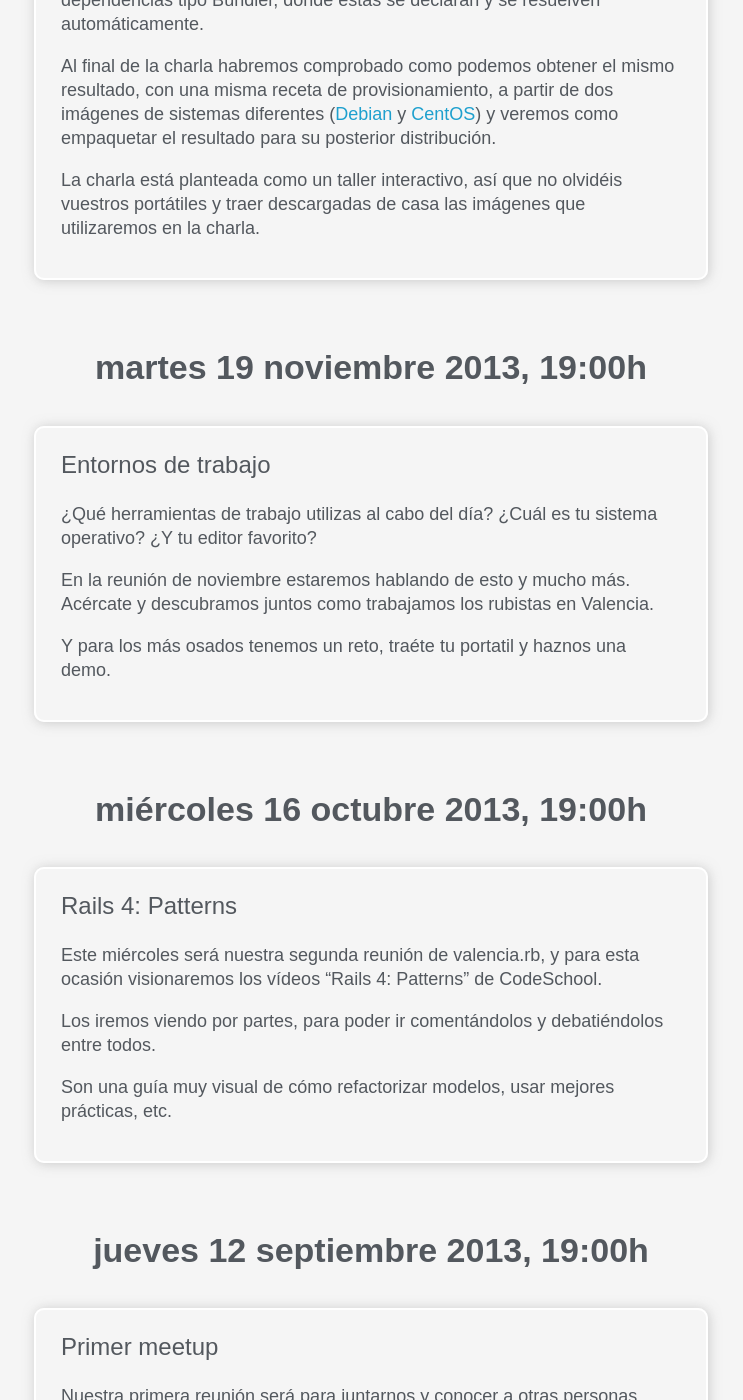
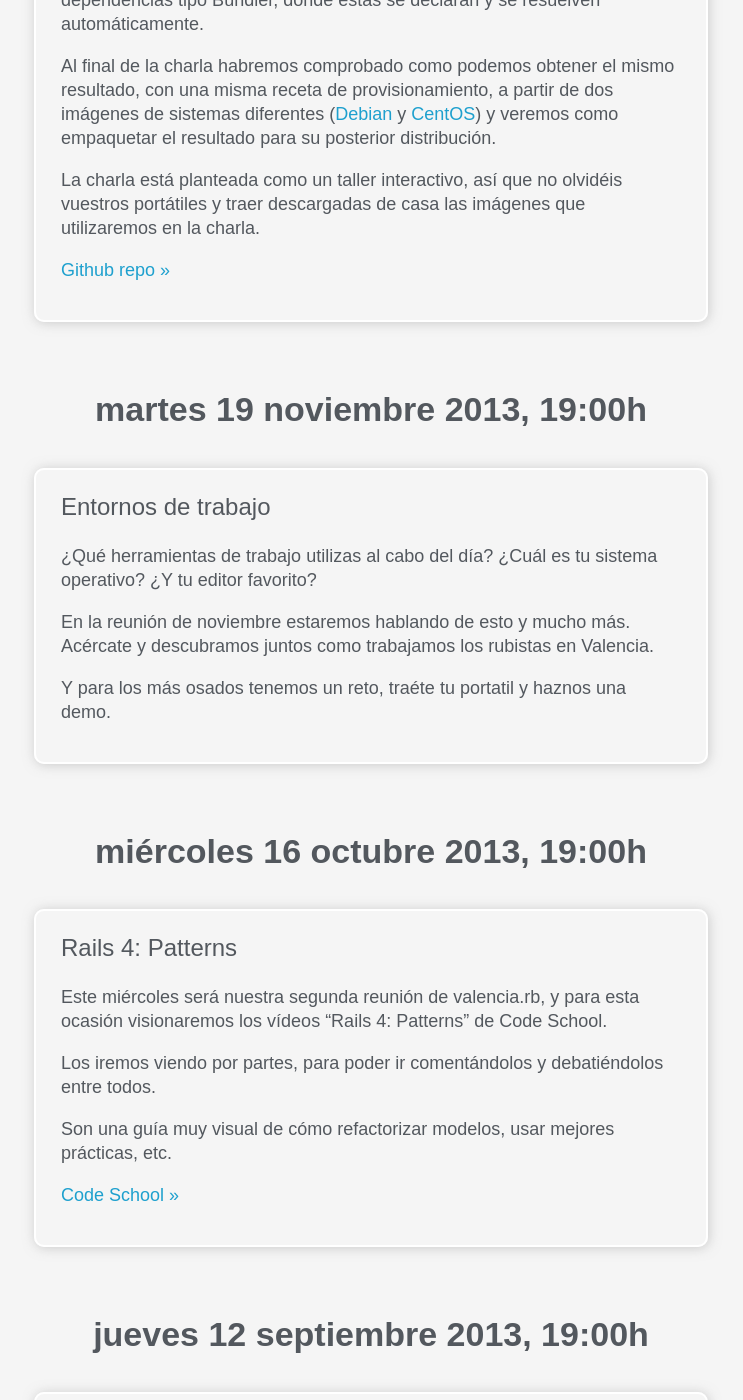
Before and after one commit to josacar/valenciarb.github.io, a Jekyll site: the page built from past.html, in a window 1280 px wide and 1400 px high, scrolled down 808 px. Shown: the whole window, without its empty margins (269-1012 px from the left). Built offline with Jekyll 4.4.1, drawn with Linux system fonts in a browser that asks for light colours; some web fonts are replaced; Markdown is read by kramdown in place of the engine named in the settings.

Commit message:
Add reference links for past meetups

```diff
--- a/_posts/2013-10-16-rails-4-patterns.markdown
+++ b/_posts/2013-10-16-rails-4-patterns.markdown
@@ -3,8 +3,10 @@ date: 2013-10-16 19:00
 title: "Rails 4: Patterns"
 ---
 
-Este miércoles será nuestra segunda reunión de valencia.rb, y para esta ocasión visionaremos los vídeos "Rails 4: Patterns" de CodeSchool.
+Este miércoles será nuestra segunda reunión de valencia.rb, y para esta ocasión visionaremos los vídeos "Rails 4: Patterns" de Code School.
 
 Los iremos viendo por partes, para poder ir comentándolos y debatiéndolos entre todos.
 
 Son una guía muy visual de cómo refactorizar modelos, usar mejores prácticas, etc.
+
+[Code School »](https://www.codeschool.com/courses/rails-4-patterns)
--- a/_posts/2013-12-17-vagrant-y-chef.markdown
+++ b/_posts/2013-12-17-vagrant-y-chef.markdown
@@ -12,3 +12,5 @@ Ya con Chef empezaremos obteniendo manualmente todas las dependencias y alojánd
 Al final de la charla habremos comprobado como podemos obtener el mismo resultado, con una misma receta de provisionamiento, a partir de dos imágenes de sistemas diferentes ([Debian](https://dl.dropboxusercontent.com/u/197673519/debian-7.2.0.box) y [CentOS](http://puppet-vagrant-boxes.puppetlabs.com/centos-64-x64-vbox4210-nocm.box)) y veremos como empaquetar el resultado para su posterior distribución.
 
 La charla está planteada como un taller interactivo, así que no olvidéis vuestros portátiles y traer descargadas de casa las imágenes que utilizaremos en la charla.
+
+[Github repo »](https://github.com/josacar/valenciarb-workshop)
```
